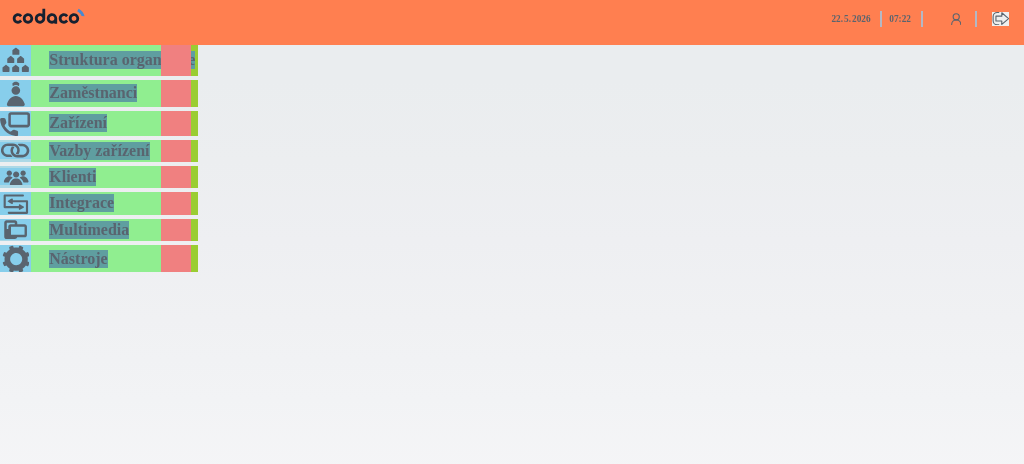
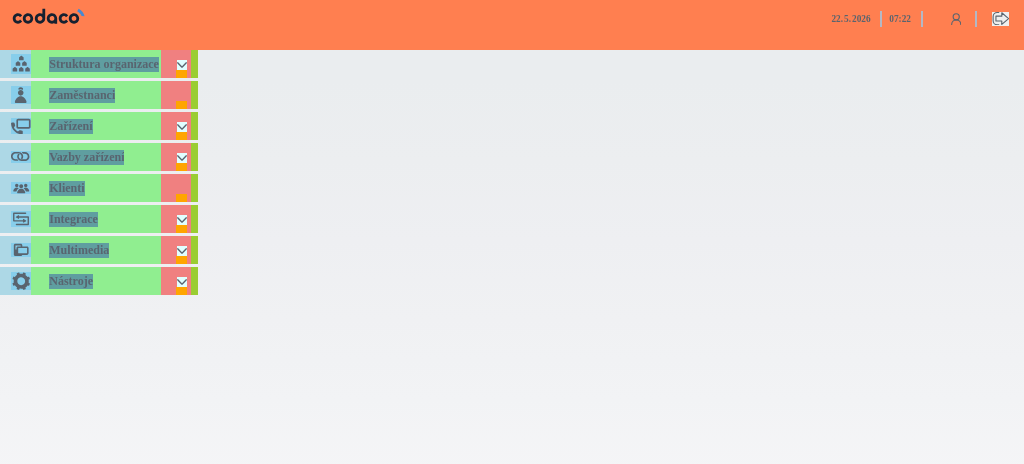
Before and after one commit to MajklKra/D_web, a Flask app: template web/templates/base.html in a window 1024 px wide. Shown: the top 464 px of the page. Run offline with Flask 3, Linux system fonts and the light colour scheme; the template is opened without the code that fills it, so the values that code supplies are empty; parts of the project's set-up code (start-up, migrations or seed data) failed here and were passed over; some web fonts are replaced.

Commit message:
Left-menu breakpoint 992px corrected

```diff
--- a/web/admin/clients/routes.py
+++ b/web/admin/clients/routes.py
@@ -50,7 +50,7 @@ def weather():
     # This part of app gets weather data from OpenWeather API
 
     s_print(f"URL: {request.url}", "green",0,1)
-    s_print("Mate, welcome to the OpenWeather API forecast.", "white",0,0)
+    s_print("Mate, welcome to the OpenWeatherMap forecast.", "white",0,0)
 
     city = "Valasske Mezirici"
     api_key = "859db4eec845ba1f4b14778e59ef1fa6"
--- a/web/static/css/base.css
+++ b/web/static/css/base.css
@@ -163,13 +163,15 @@ body
   }
 }
 
+/* Work */
+
 /* počítačová obrazovka */
 @media (min-width: 992px) and (max-width: 1199px)
 {
 
   #navBar
   {
-    height: 45px;
+    height: 50px;
     padding-top: 11px;
 
     background-color: coral;
@@ -177,7 +179,8 @@ body
 
   #srow0, #srow1, #srow2, #srow3, #srow4, #srow5, #srow6, #srow7, #srow8
   {
-    margin-bottom: 4px;
+    height: 28px;
+    margin-bottom: 3px;
   }
 
   #svg1
@@ -203,7 +206,6 @@ body
     height: auto;
   }
 
-
   #userSurname
   {
     margin-left: 4px;   /* Dodělat jinde */
@@ -476,9 +478,28 @@ body
     box-sizing: border-box;
   }
 
-}
-
-/* Work */
+  .wrap
+  {
+    width: 20px;
+  }
+
+  .description
+  {
+    font-size: 12px;
+  }
+
+  .dropdownImg
+  {
+    width: 10px;
+  }
+
+  .spacer
+  {
+    height: 28%;
+  }
+
+}
+
 
 /* počítačová obrazovka */
 @media (min-width: 1200px) and (max-width: 1399px)
--- a/web/version.py
+++ b/web/version.py
@@ -1,6 +1,6 @@
-__version__ = "1.1.8"
+__version__ = "1.1.9"
 
-# Upravené menu do 1399px
+# Upravené menu do 992px
 
 # Jedná se o tuto produkční verzi č. ----
 
```
